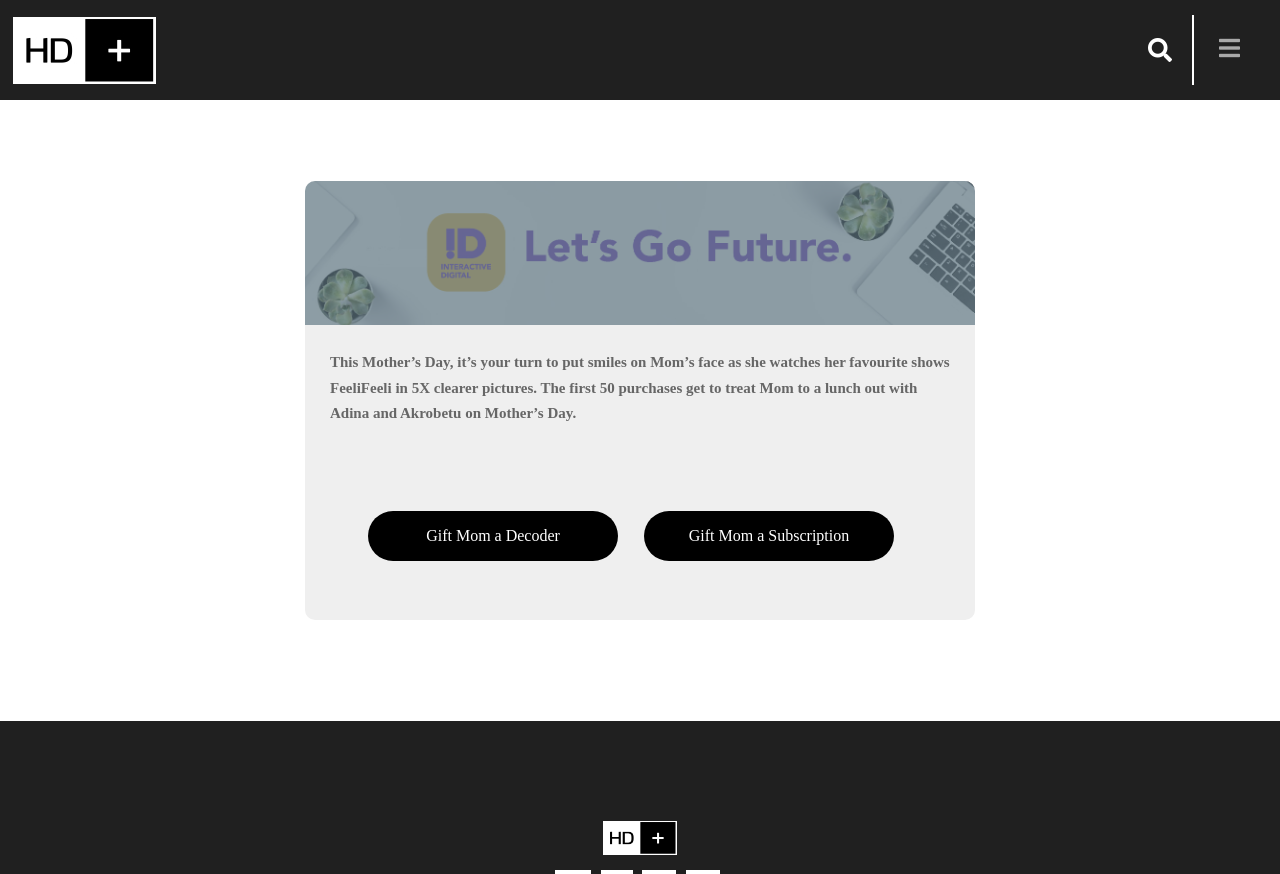
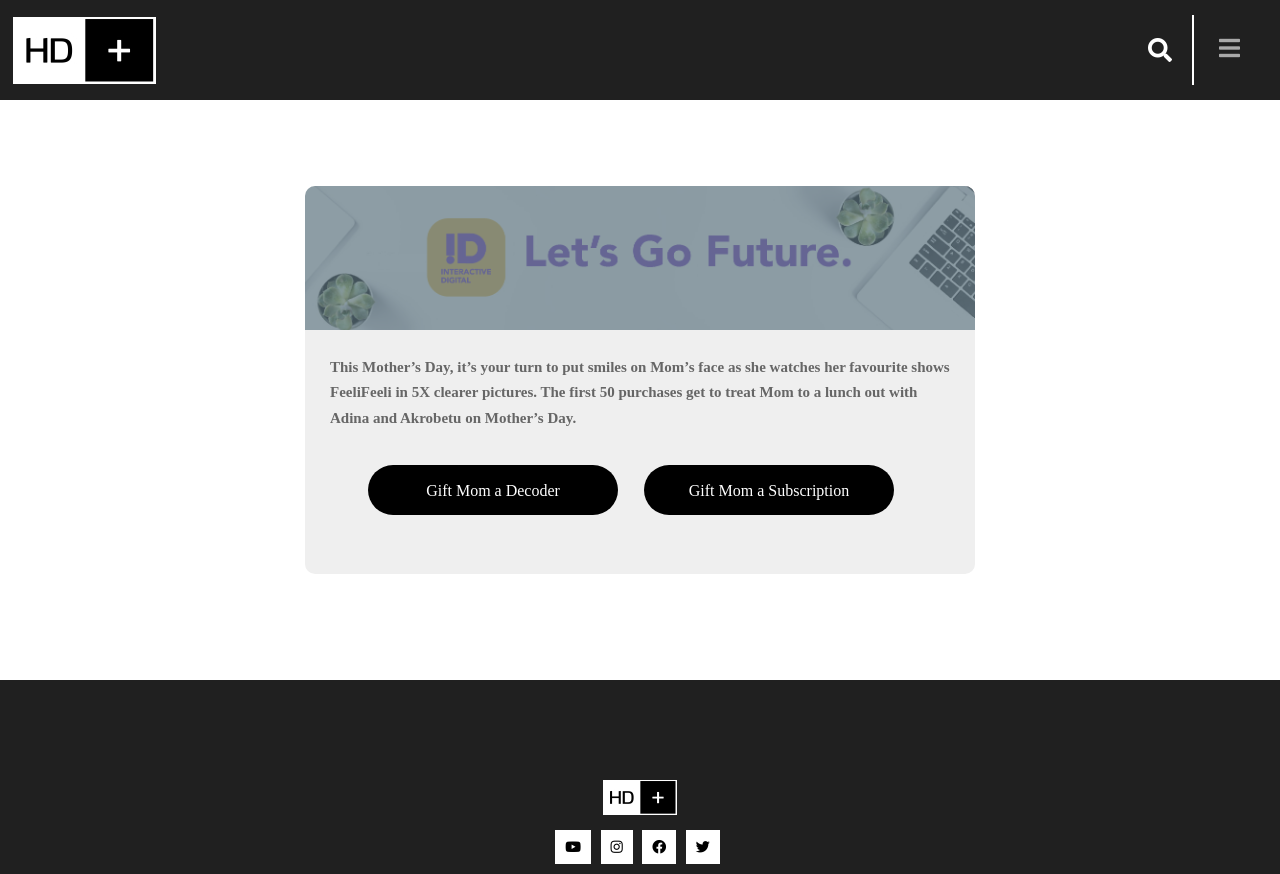
Before and after one commit to i-Blaise/hdplus-decoder-order, a PHP site: page / in a window 1280 px wide. Shown: the top 874 px of the page. Run offline with PHP 8.4, Linux system fonts and the light colour scheme; some libraries are stand-ins or nearby versions; some web fonts are replaced.

Commit message:
hdplus-decoder-order

```diff
--- a/css/main.css
+++ b/css/main.css
@@ -390,7 +390,7 @@
   display: -ms-flexbox;
   display: flex;
   flex-wrap: wrap;
-  padding: 50px;
+  padding: 0 50px 50px;
   align-items: center;
   margin: auto;
 }
```
